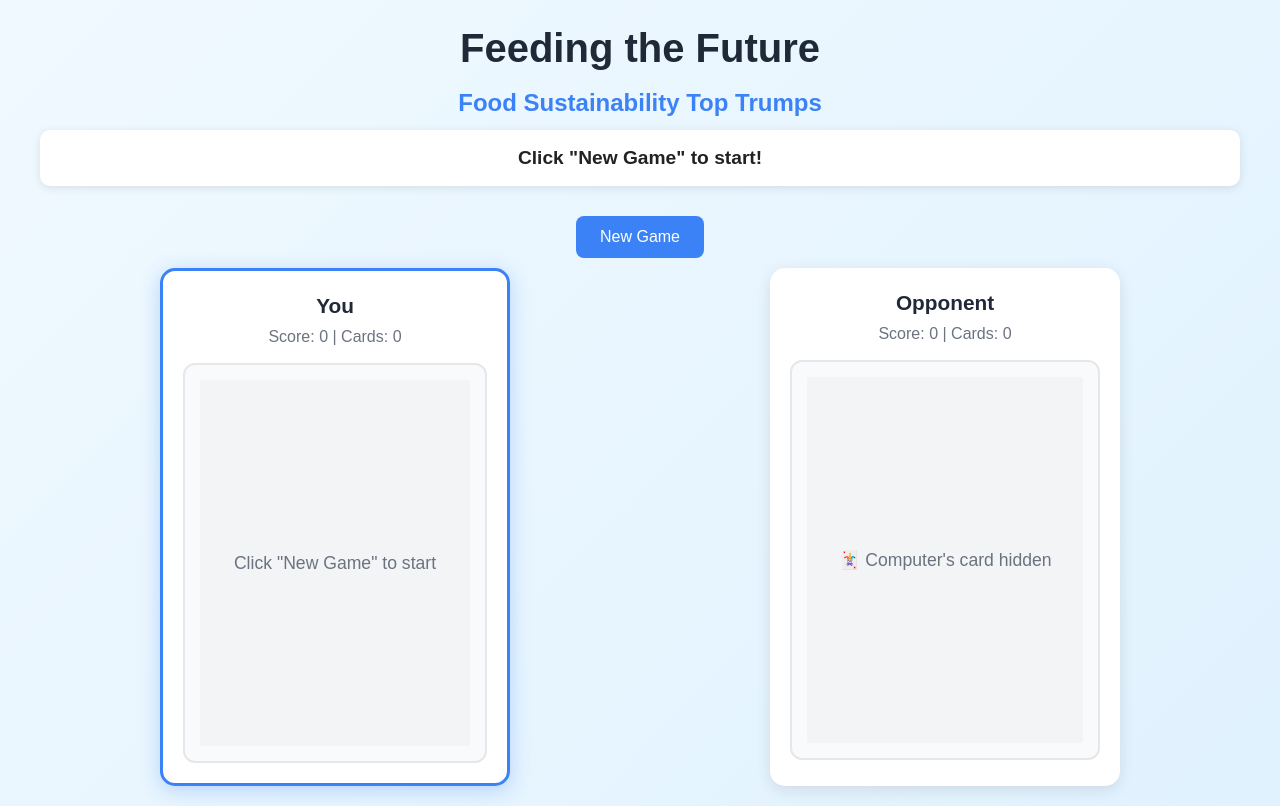
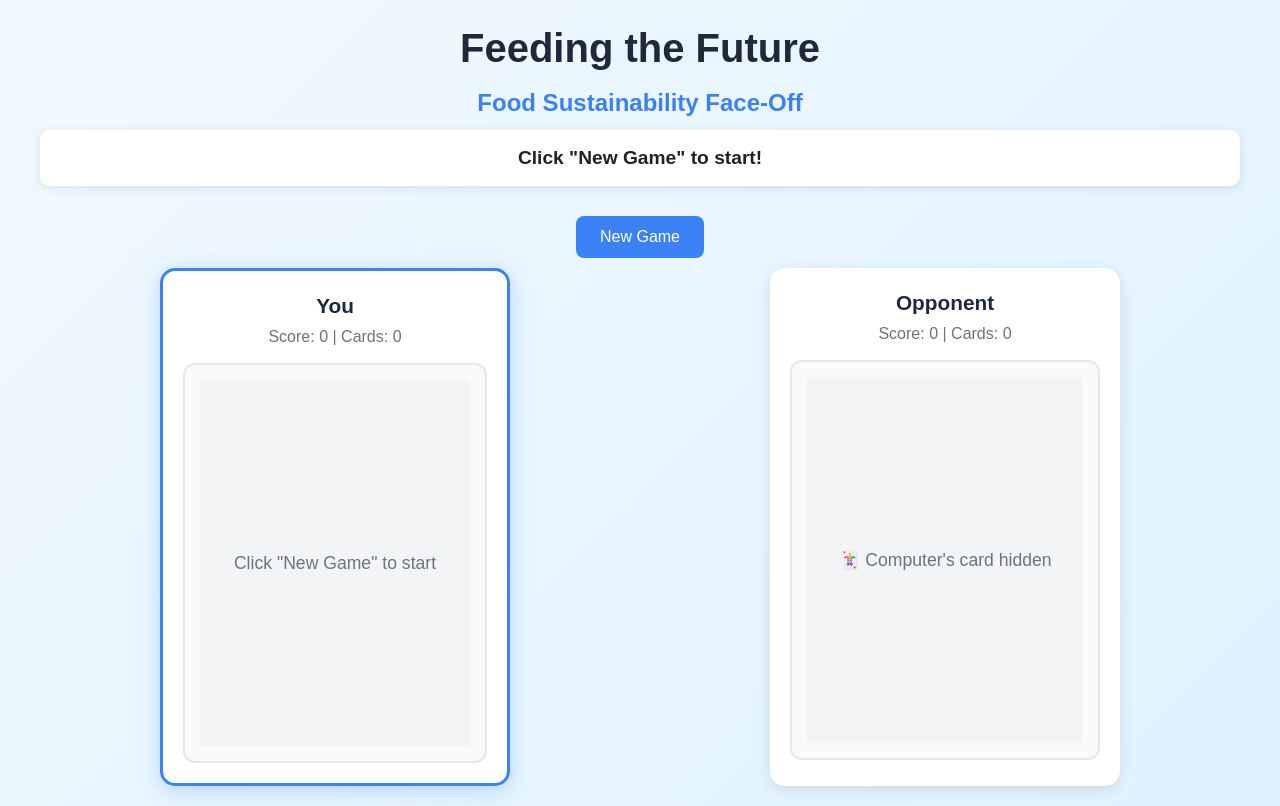
Before and after one commit to aurigandrea/FeedingTheFuture, a website built with webpack: page index.html in a window 1280 px wide. Built offline with nearby package versions, Linux system fonts and the light colour scheme.

Commit message:
Changed title

```diff
--- a/index.html
+++ b/index.html
@@ -23,7 +23,7 @@
 <body>
     <div class="game-container">
         <h1>Feeding the Future</h1>
-        <h2>Food Sustainability Top Trumps</h2>
+        <h2>Food Sustainability Face-Off</h2>
         <div class="game-status" id="gameStatus">Click "New Game" to start!</div>
         <div class="button-container">
             <button class="button" id="newGameBtn" onclick="startNewGame()">New Game</button>
```
